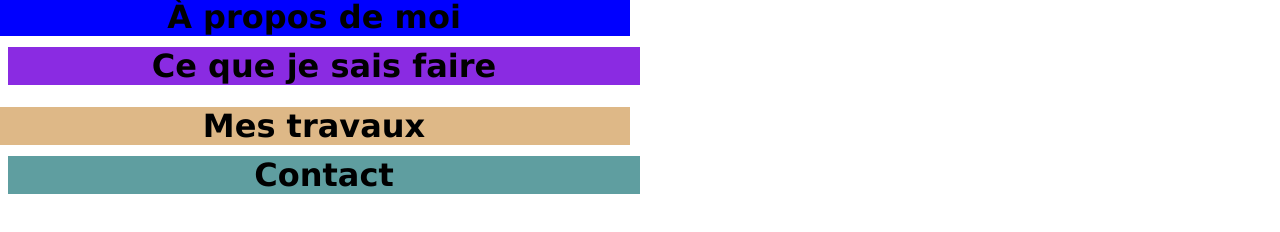
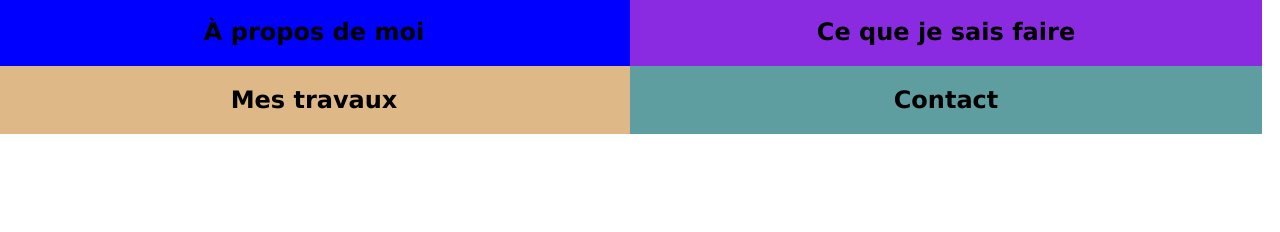
Before and after one commit to sukrutasci/sukrutasci.github.io, a plain HTML site: page acceuil.html in a window 1280 px wide. Drawn offline with Linux system fonts and the light colour scheme.

Commit message:
Update acceuil.html

```diff
--- a/acceuil.html
+++ b/acceuil.html
@@ -7,11 +7,14 @@
     </head>
     <body>
 
-        <div id="acceuil">
-            <h1 id="moi">À propos de moi</h1>
-            <h1 id="savoir">Ce que je sais faire</h1>
-            <h1 id="travaux">Mes travaux</h1>
-            <h1 id="contact">Contact</h1>
+        <div id="haut">
+            <section id="moi"><h1>À propos de moi</h1></section>
+            <section id="savoir"><h1>Ce que je sais faire</h1></section>
+        </div>
+
+        <div id="bas">
+            <section id="travaux"><h1>Mes travaux</h1></section>
+            <section id="contact"><h1>Contact</h1></section>
         </div>
 
     </body>
```
